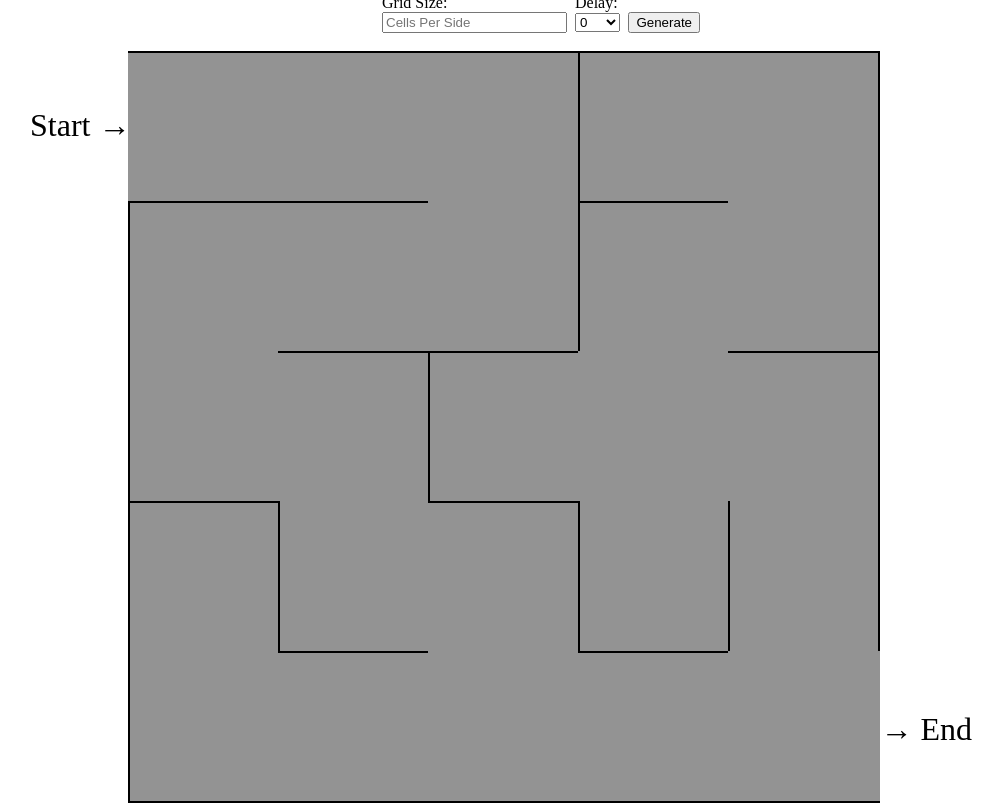
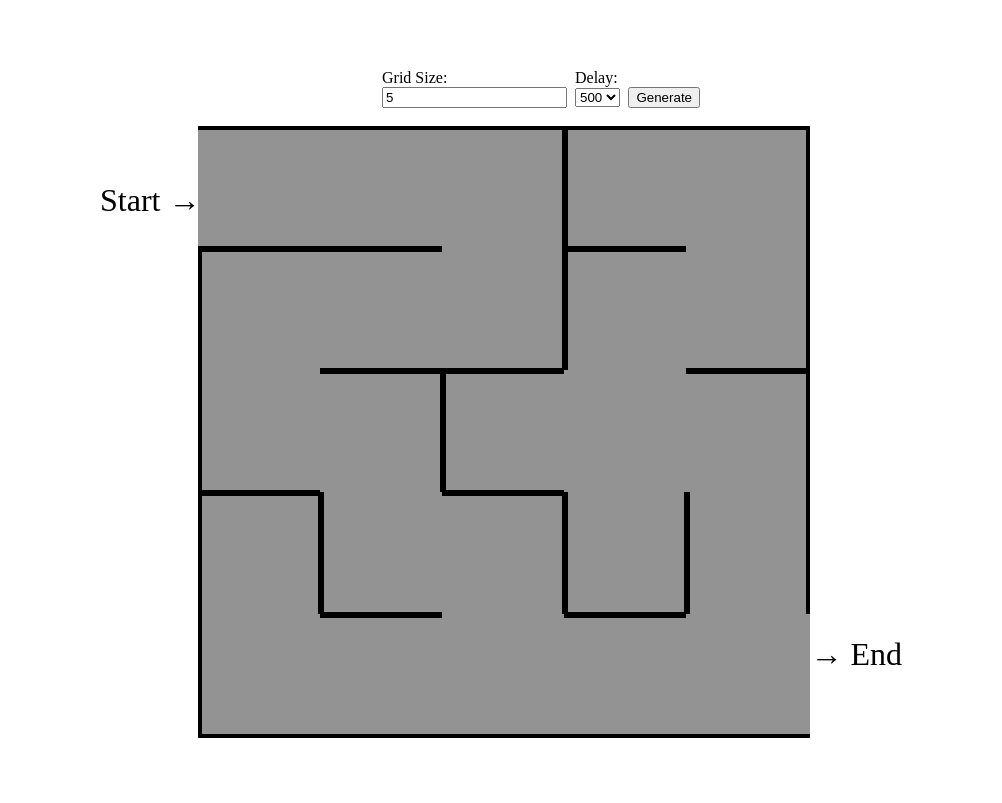
Before and after one commit to ScottHenshaw86/maze-generation-DFS, a plain HTML site: page index.html in a window 1280 px wide. Shown: the whole page, without its empty margins (139-1141 px from the left). Drawn offline with Linux system fonts and the light colour scheme.

Commit message:
reduce maze size

```diff
--- a/index.html
+++ b/index.html
@@ -13,7 +13,7 @@
 <body>
     <div id="controls">
         <label for="input">Grid Size:</label>
-        <input id="input" type="number" placeholder="Cells Per Side">
+        <input id="input" type="number" value="5">
         <label for="delay">Delay:</label>
         <select id="delay">
             <option value="0">0</option>
@@ -21,7 +21,7 @@
             <option value="200">200</option>
             <option value="300">300</option>
             <option value="400">400</option>
-            <option value="500">500</option>
+            <option value="500" selected>500</option>
         </select>
         <button id="generateBtn">Generate</button>
     </div>
--- a/script.js
+++ b/script.js
@@ -5,7 +5,7 @@ const doIt = (numPerSide = 10, slowDown = null) => {
     // ~~~~~~~~~~~~~~~~~~~~~~~~~~~~~~~~~~
     // ~~~~~~~~~ CREATE GRID ~~~~~~~~~~~~
     // ~~~~~~~~~~~~~~~~~~~~~~~~~~~~~~~~~~
-    const cellSize = 750 / numPerSide + 2;
+    const cellSize = 600 / numPerSide + 4; // 2 because border-width is 2
     const lineHeight = 54.4 * numPerSide ** -1.11; // calculated in Excel
     start.style.lineHeight = lineHeight + "rem";
     end.style.lineHeight = lineHeight + "rem";
@@ -76,19 +76,19 @@ const doIt = (numPerSide = 10, slowDown = null) => {
         switch (direction) {
             case "N":
                 newY--;
-                current.innerHTML = `<img width=${cellSize - 5} src='trump-up.gif'>`;
+                current.innerHTML = `<img width=${cellSize - 8} src='trump-up.gif'>`;
                 break;
             case "S":
                 newY++;
-                current.innerHTML = `<img width=${cellSize - 5} src='trump-down.gif'>`;
+                current.innerHTML = `<img width=${cellSize - 8} src='trump-down.gif'>`;
                 break;
             case "E":
                 newX++;
-                current.innerHTML = `<img width=${cellSize - 5} src='trump-right.gif'>`;
+                current.innerHTML = `<img width=${cellSize - 8} src='trump-right.gif'>`;
                 break;
             case "W":
                 newX--;
-                current.innerHTML = `<img width=${cellSize - 5} src='trump-left.gif'>`;
+                current.innerHTML = `<img width=${cellSize - 8} src='trump-left.gif'>`;
                 break;
         }
 
--- a/style.css
+++ b/style.css
@@ -51,7 +51,7 @@ p {
 }
 
 #maze {
-	height: 750px;
+	height: 600px;
 }
 
 .row {
@@ -60,7 +60,7 @@ p {
 
 .col {
 	width: 50px;
-	border: 2px solid black;
+	border: 4px solid black;
 	background-color: blue;
 	margin: -2px 0 0 -2px;
 	display: flex;
```
